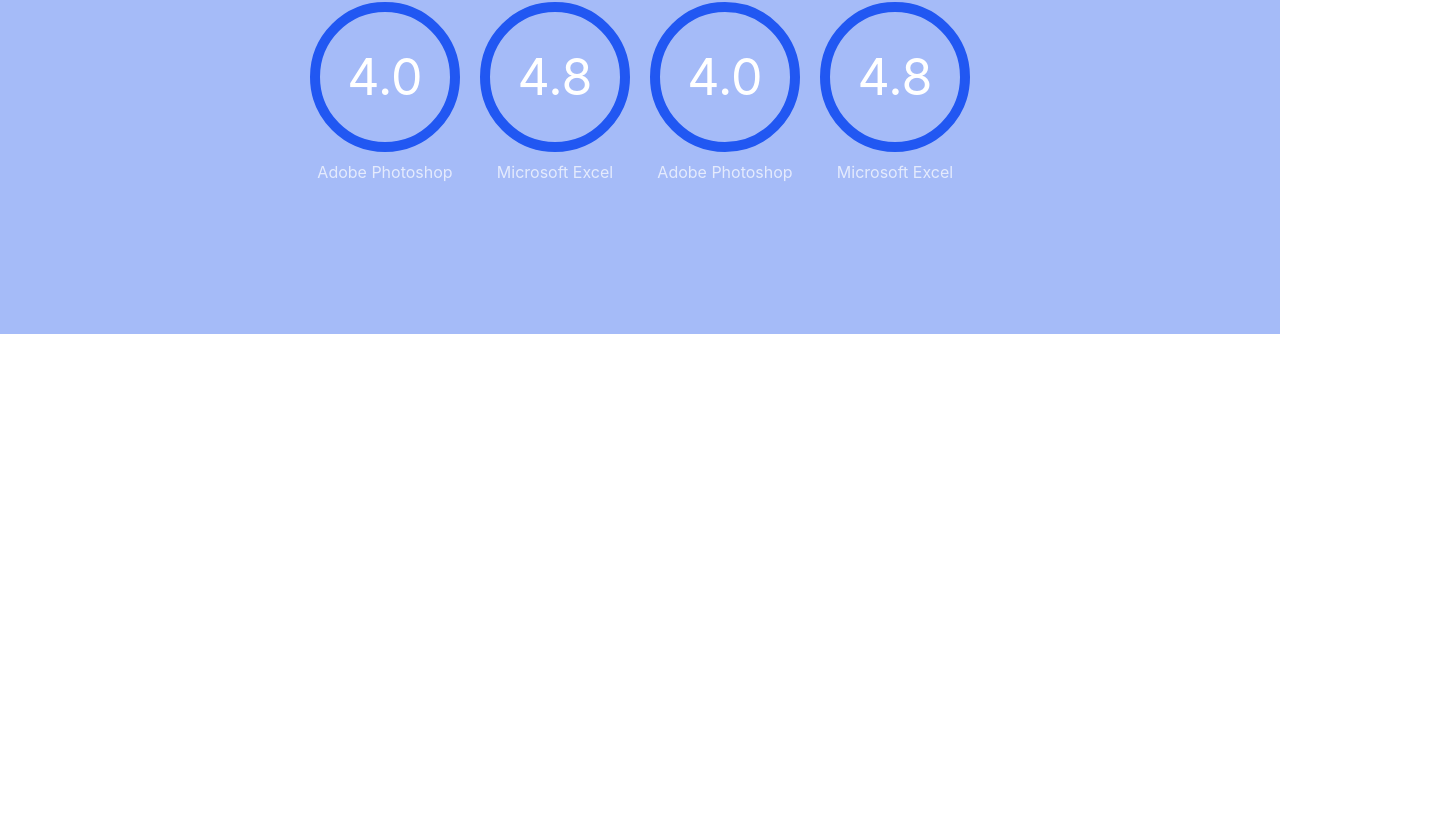
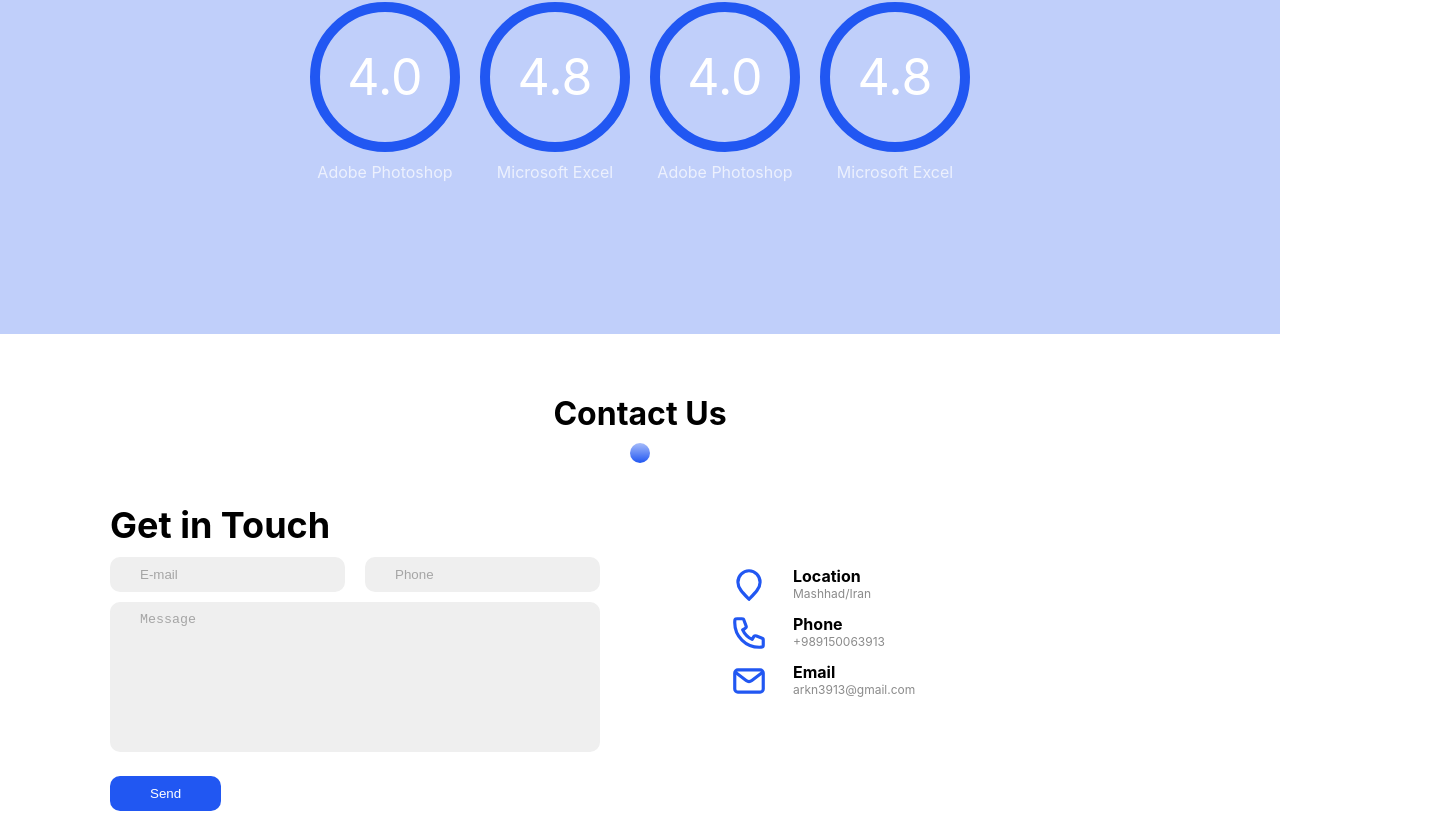
Before and after one commit to YaroslavShh/portfolio, a React (Create React App) app: page / in a window 1280 px wide. Shown: the part 2695-3520 px from the top of the page, 1441 px wide, since content can reach past the window. Before the commit the page ends 3029 px from the top, so only its background shows below. Built offline with nearby package versions, Linux system fonts and the light colour scheme.

Commit message:
All done concept contacts and footer pages

```diff
--- a/src/App.tsx
+++ b/src/App.tsx
@@ -3,6 +3,8 @@
 import {Stack} from "./components/Stack/Stack.styled";
 import {Projects} from "./components/Projects/Projects.styled";
 import {Skills} from "./components/Skills/Skills.styled";
+import {Contact} from "./components/Contact/Contact.styled";
+import {Footer} from "./components/Footer/Footer.styled";
 
 function App() {
   return (
@@ -11,6 +13,8 @@
           <Stack/>
           <Projects/>
           <Skills/>
+          <Contact/>
+          <Footer/>
       </div>
 
   );
--- /dev/null
+++ b/src/components/Contact/Contact.styled.tsx
@@ -0,0 +1,30 @@
+import styled from "styled-components";
+import {Heading2} from "../Heading/Heading2.styled";
+import {Form} from "./Form/Form.styled";
+import {ContactInfo} from "./ContactInfo/ContactInfo.styled";
+
+export const Contact = (props: any) => {
+    return (
+        <ContactStyle>
+            <Heading2 text={"Contact Us"}/>
+            <FormWrapper>
+                <Form/>
+                <ContactInfo/>
+            </FormWrapper>
+        </ContactStyle>
+    )
+}
+
+export const ContactStyle = styled.section`
+  max-width: 1330px;
+  margin: 0 auto;
+  padding: 60px 15px 152px 15px;
+  text-align: center;
+`
+
+export const FormWrapper = styled.div`
+  display: flex;
+  justify-content: center;
+  gap: 130px;
+  margin-top: 60px;
+`
--- /dev/null
+++ b/src/components/Contact/ContactInfo/ContactInfo.styled.tsx
@@ -0,0 +1,17 @@
+import styled from "styled-components";
+import {Info} from "./Info.styled";
+
+export const ContactInfo = (props: any) => {
+    return (
+        <ContactInfoStyle>
+            <Info title={"Location"} subTitle={"Mashhad/Iran"} iconId={"location"}/>
+            <Info title={"Phone"} subTitle={"+989150063913"} iconId={"tel"}/>
+            <Info title={"Email"} subTitle={"arkn3913@gmail.com"} iconId={"email"}/>
+        </ContactInfoStyle>
+    )
+}
+
+export const ContactInfoStyle = styled.div`
+  width: 440px;
+  padding-top: 5%;
+`
--- /dev/null
+++ b/src/components/Contact/ContactInfo/Info.styled.tsx
@@ -0,0 +1,45 @@
+import styled from "styled-components";
+import {Heading4} from "../../Heading/Heading4.styled";
+import Sprite from "./sprite-icon.svg"
+
+type InfoPropsType = {
+    title: string,
+    subTitle: string,
+    iconId: string
+}
+export const Info = (props: InfoPropsType) => {
+    return (
+        <InfoStyle>
+            <div className="svgCont">
+                <svg width="38px" height="38px" viewBox="0 0 24 24" fill="none" xmlns="http://www.w3.org/2000/svg"
+                     stroke="#2157f2">
+                    <use xlinkHref={`${Sprite}#${props.iconId}`}/>
+                </svg>
+            </div>
+            <div className="textCont">
+                <Heading4 text={props.title}/>
+                <p>{props.subTitle}</p>
+            </div>
+        </InfoStyle>
+    )
+}
+
+export const InfoStyle = styled.div`
+  display: flex;
+  gap: 25px;
+  & + & {
+    margin-top: 10px;
+  }
+  .textCont {
+    text-align: left;
+  }
+  .svgCont {
+    width: 38px;
+    height: 38px;
+  }
+
+  p {
+    color: rgba(139, 139, 139, 1);
+    font-size: 12px;
+  }
+`
--- /dev/null
+++ b/src/components/Contact/Form/Form.styled.tsx
@@ -0,0 +1,52 @@
+import styled from "styled-components";
+import {Input} from "./Input.styled";
+import {MyTheme} from "../../MyTheme";
+
+
+export const Form = (props: any) => {
+    return (
+        <FormStyle>
+            <p>Get in Touch</p>
+            <InputWrapper>
+                <Input type={"text"} placeholder={"E-mail"}/>
+                <Input type={"tel"} placeholder={"Phone"}/>
+            </InputWrapper>
+            <textarea placeholder={"Message"}></textarea>
+            <input type={"submit"} className={"submit"} value={"Send"}/>
+        </FormStyle>
+    )
+}
+
+export const FormStyle = styled.form`
+  width: 490px;
+  text-align: left;
+  p {
+    font-size: 36px;
+    font-weight: bold;
+  }
+  textarea {
+    width: 100%;
+    height: 150px;
+    resize: none;
+    background: rgb(239, 239, 239);
+    border-radius: 10px;
+    padding: 10px 0 10px 30px;
+    &::placeholder {
+      color: rgba(165, 165, 165, 1);
+    }
+  }
+  .submit {
+    background-color: ${MyTheme.colors.colorBack.secondary};
+    padding: 10px 40px;
+    border-radius: 10px;
+    color: #fff;
+    margin-top: 20px;
+  }
+`
+
+export const InputWrapper = styled.div`
+  width: 100%;
+  display: flex;
+  gap: 20px;
+  margin: 10px 0;
+`
--- /dev/null
+++ b/src/components/Contact/Form/Input.styled.tsx
@@ -0,0 +1,21 @@
+import styled, {css} from "styled-components";
+
+type InputPropsType = {
+    type: string,
+    placeholder: string
+}
+export const Input = (props: InputPropsType) => {
+    return (
+            <InputStyle type={props.type} placeholder={props.placeholder}/>
+    )
+}
+
+export const InputStyle = styled.input`
+  background: rgb(239, 239, 239);
+  border-radius: 10px;
+  padding: 10px 0 10px 30px;
+  width: 50%;
+  &::placeholder {
+    color: rgba(165, 165, 165, 1);
+  }
+`
--- /dev/null
+++ b/src/components/Footer/Footer.styled.tsx
@@ -0,0 +1,32 @@
+import styled from "styled-components";
+
+export const Footer = (props: any) => {
+    return (
+        <FooterStyle>
+            <div>
+                <p>Coded by Alireza Kavousy nezhad</p>
+                <p>All Rights Reserved 2022</p>
+            </div>
+        </FooterStyle>
+    )
+}
+
+export const FooterStyle = styled.footer`
+  height: 120px;
+  width: 100%;
+  background-color: rgba(165, 187, 248, 1);
+  padding: 60px 15px;
+  div {
+    max-width: 1330px;
+    margin: 0 auto;
+    text-align: center;
+  }
+  p {
+    color: #fff;
+    font-size: 16px;
+    font-weight: bold;
+  }
+  p:last-child {
+    font-size: 12px;
+  }
+`
--- /dev/null
+++ b/src/components/Heading/Heading4.styled.tsx
@@ -0,0 +1,16 @@
+import {MyTheme} from "../MyTheme";
+import styled from "styled-components";
+
+type HeadingPropsType = {
+    text: string
+}
+
+export const Heading4 = (props: HeadingPropsType) => {
+    return (
+        <HeadingStyle text={props.text}>{props.text}</HeadingStyle>
+    )
+}
+
+export const HeadingStyle = styled.h4<HeadingPropsType>`
+  font-size: ${MyTheme.fontSize.fourth};
+`
--- a/src/components/Skills/Skills.styled.tsx
+++ b/src/components/Skills/Skills.styled.tsx
@@ -19,7 +19,7 @@
 }
 
 export const SkillsStyle = styled.section`
-  background-color: rgba(165, 187, 248, 1);
+  background-color: rgba(165, 187, 248, 0.7);
 `
 
 export const SkillsWrapper = styled.div`
--- a/src/components/Stack/Icon/Icon.styled.tsx
+++ b/src/components/Stack/Icon/Icon.styled.tsx
@@ -8,7 +8,7 @@
 export const Icon = (props: IconPropsType) => {
     return (
         <IconStyle>
-            <svg>
+            <svg xmlns="http://www.w3.org/2000/svg" width="120" height="120" viewBox="0 0 120 120" fill="none">
                 <use xlinkHref={`${Sprite}#${props.iconId}`} />
             </svg>
         </IconStyle>
```
Also changed, not shown: src/components/Contact/ContactInfo/sprite-icon.svg (added), src/components/Stack/Icon/sprite-icon.svg.
